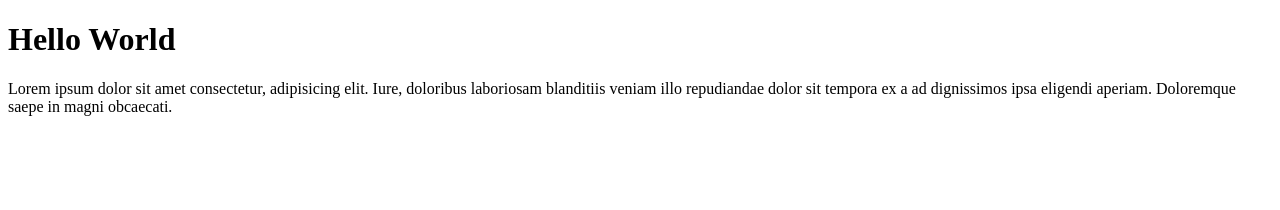
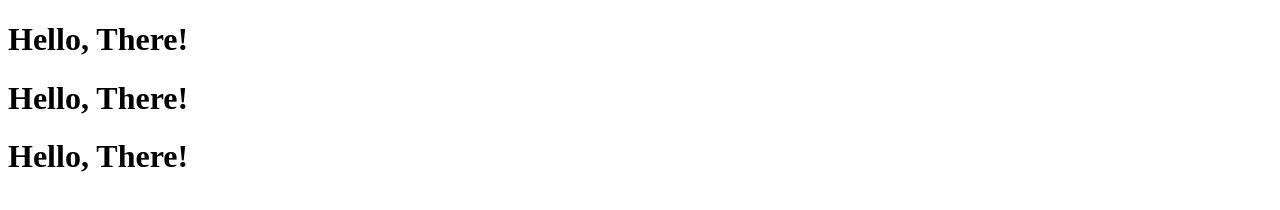
Before and after one commit to manuarora700/playground_react, a plain HTML site: page 01_Basics/First_Component/index.html in a window 1280 px wide. Drawn offline with nearby package versions, Linux system fonts and the light colour scheme.

Commit message:
Getting started

```diff
--- a/01_Basics/First_Component/index.html
+++ b/01_Basics/First_Component/index.html
@@ -1,16 +1,21 @@
 <!DOCTYPE html>
 <html lang="en">
+<head>
+  <meta charset="UTF-8">
+  <meta name="viewport" content="width=device-width, initial-scale=1.0">
+  <meta http-equiv="X-UA-Compatible" content="ie=edge">
+  <title>First Component</title>
+</head>
+<body>
+  <div id="root">
 
-<head>
-    <meta charset="UTF-8">
-    <meta name="viewport" content="width=device-width, initial-scale=1.0">
-    <meta http-equiv="X-UA-Compatible" content="ie=edge">
-    <title>Document</title>
-</head>
+  </div>
+  <script src="https://unpkg.com/react/umd/react.development.js"></script>
+  <script src="https://unpkg.com/react-dom/umd/react-dom.development.js"></script>
 
-<body>
-    <h1>Hello World</h1>
-    <p>Lorem ipsum dolor sit amet consectetur, adipisicing elit. Iure, doloribus laboriosam blanditiis veniam illo repudiandae dolor sit tempora ex a ad dignissimos ipsa eligendi aperiam. Doloremque saepe in magni obcaecati.</p>
+  <script src="https://unpkg.com/babel-standalone"></script>
+  <script src="index.js" type="text/jsx"></script>
+
+</script>
 </body>
-
 </html>
--- a/01_Basics/First_Component/index.js
+++ b/01_Basics/First_Component/index.js
@@ -0,0 +1,13 @@
+class Hello extends React.Component{
+    render() {
+        return(
+            <div>
+                <h1>Hello, There!</h1>
+                <h1>Hello, There!</h1>
+                <h1>Hello, There!</h1>
+            </div>
+        );
+    }
+}
+
+ReactDOM.render(<Hello/>, document.getElementById('root'));
```
